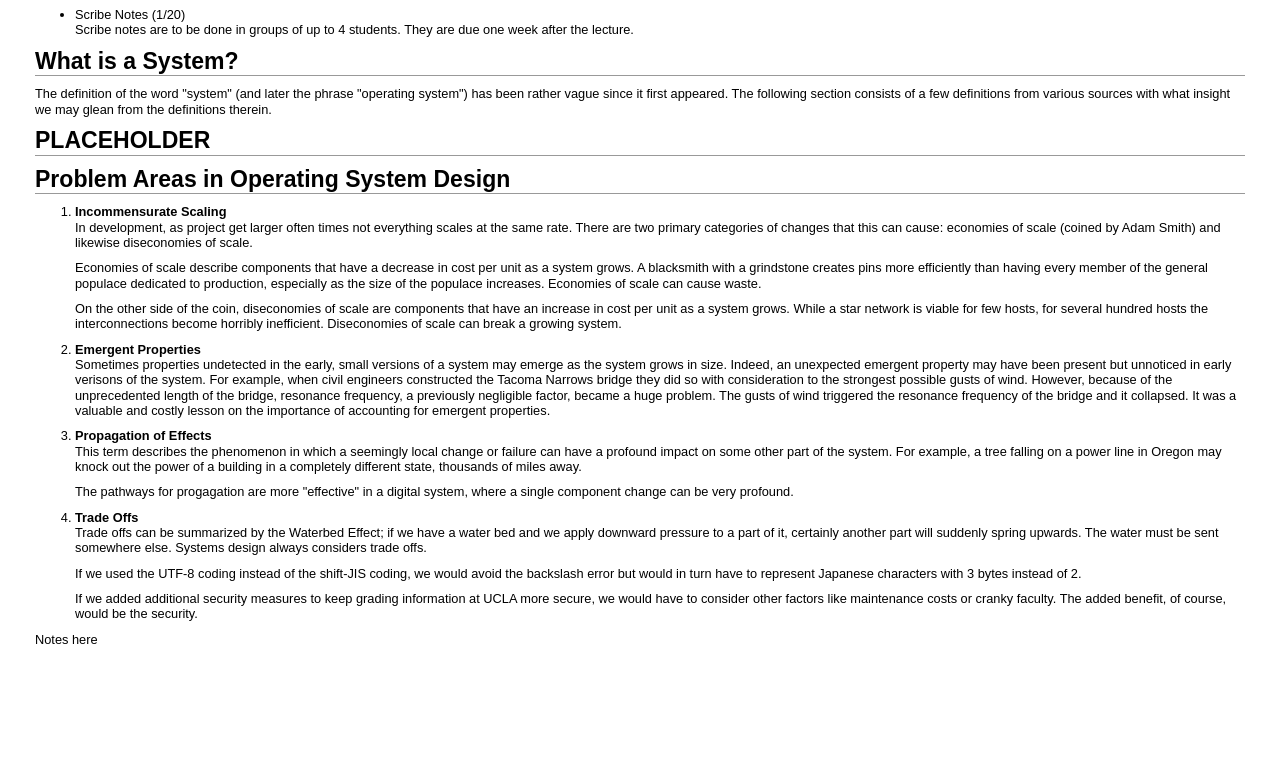
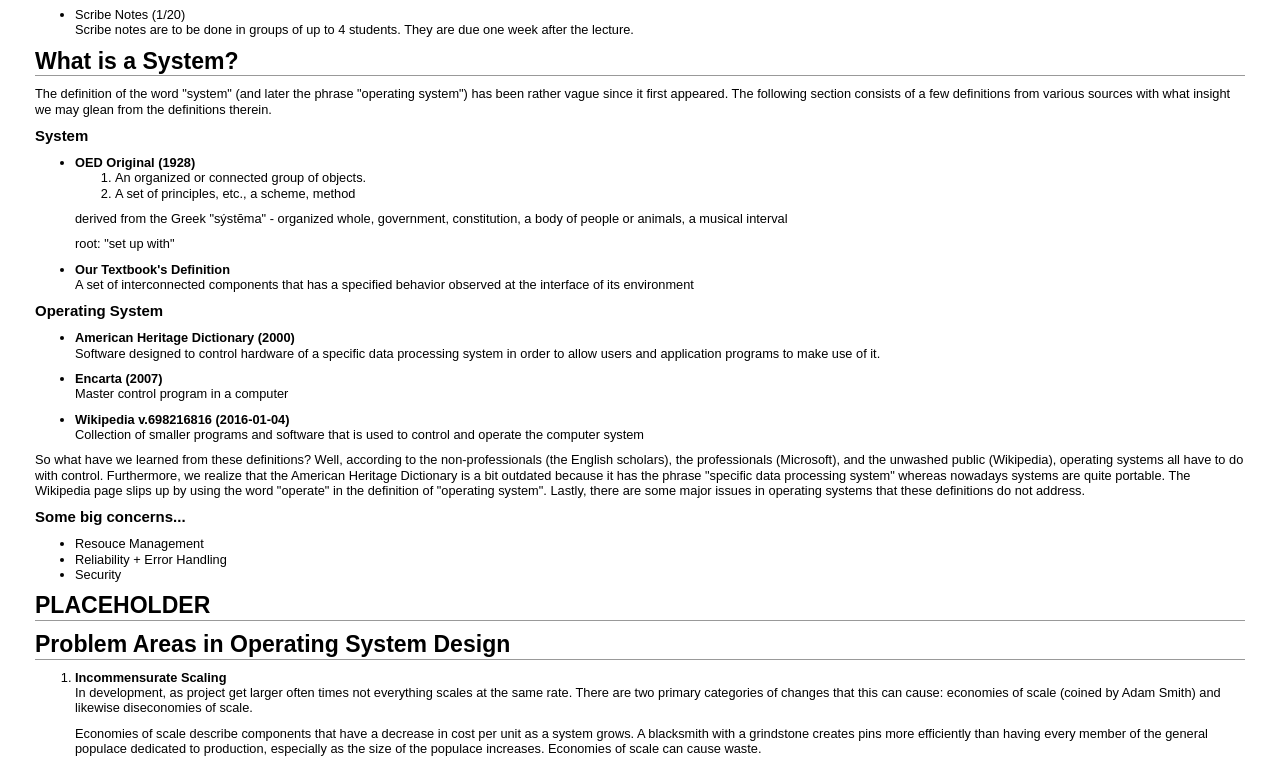
Before and after one commit to theAnthonyLai/CS111_ScribeNotes, a plain HTML site: page index.html in a window 1280 px wide. Shown: the part 586-1349 px from the top of the page. Before the commit the page ends 1268 px from the top, so only its background shows below. Drawn offline with Linux system fonts and the light colour scheme.

Commit message:
Added Section 2: 'What is a System?'

```diff
--- a/index.html
+++ b/index.html
@@ -55,6 +55,40 @@
 
         <h2>What is a System?</h2>
 			<p> The definition of the word "system" (and later the phrase "operating system") has been rather vague since it first appeared. The following section consists of a few definitions from various sources with what insight we may glean from the definitions therein.</p>
+
+			<h3> System </h3>
+			<ul>
+				<li><b> OED Original (1928)</b></li>
+					<ol>
+						<li> An organized or connected group of objects. </li>
+						<li> A set of principles, etc., a scheme, method </li>
+					</ol>
+					<p>derived from the Greek "sýstēma" - organized whole, government, constitution, a body of people or animals, a musical interval</p>
+					<p>root: "set up with"</p>
+				<li><b>Our Textbook's Definition</b></li>
+					<p>A set of interconnected components that has a specified behavior observed at the interface of its environment</p>
+			</ul>
+			<h3> Operating System </h3>
+			<ul>
+				<li><b> American Heritage Dictionary (2000) </b></li>
+					<p> Software designed to control hardware of a specific data processing system in order to allow users and application programs to make use of it. </p>
+				<li><b>Encarta (2007)</b></li>
+					<p>Master control program in a computer</p>
+				<li><b>Wikipedia v.698216816 (2016-01-04)</b></li>
+					<p>Collection of smaller programs and software that is used to control and operate the computer system</p>
+			</ul>
+
+			<p>So what have we learned from these definitions? Well, according to the non-professionals (the English scholars), the professionals (Microsoft), and the unwashed public (Wikipedia), operating systems all have to do with control.
+			Furthermore, we realize that the American Heritage Dictionary is a bit outdated because it has the phrase "specific data processing system" whereas nowadays systems are quite portable. The Wikipedia page slips up by using the word
+			"operate" in the definition of "operating system". Lastly, there are some major issues in operating systems that these definitions do not address.</p>
+
+			<h3> Some big concerns... </h3>
+			<ul>
+				<li> Resouce Management </li>
+				<li> Reliability + Error Handling </li>
+				<li> Security </li>
+			</ul>
+
         <h2>PLACEHOLDER</h2>
 
         <h2>Problem Areas in Operating System Design</h2>
```
